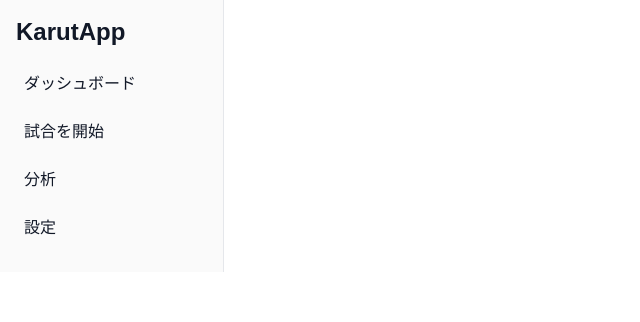
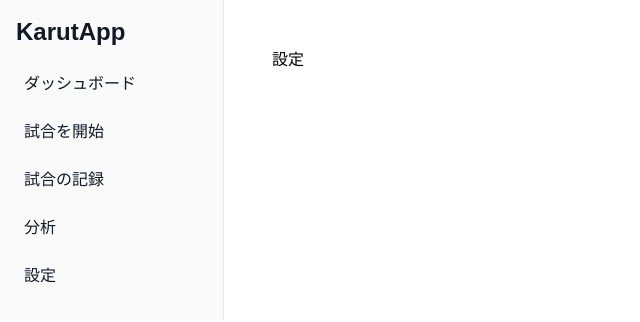
Before and after one commit to Yukkegt/Karutapp, a React app: page /#/settings in a window 1280 px wide. Before the commit this address led to /#/. Shown: the top 322 px of the page, without its empty margins (0-640 px from the left). Built offline with nearby package versions, Linux system fonts and the light colour scheme.

Commit message:
- 未設定だった各ページを追加

```diff
--- a/src/web/App.tsx
+++ b/src/web/App.tsx
@@ -1,27 +1,26 @@
-import { useState } from "react";
-import { BrowserRouter as Router, Route, Routes, BrowserRouter, HashRouter } from 'react-router-dom';
+import { Route, Routes, HashRouter } from 'react-router-dom';
 import "./styles/App.css";
-import Header from "./components/Header";
 import Sidebar from './components/Sidebar';
 import DashboardPage from "./pages/DashboardPage";
 import { CardSelectionPage } from "./pages/CardSelectionPage";
-
+import AnalysisPage from "./pages/AnalysisPage";
+import GameRecordPage from "./pages/GameRecordPage";
+import SettingsPage from "./pages/SettingsPage";
 
 export const App = () => {
-  const [count, setCount] = useState(0);
-
   return (
     <HashRouter basename="/">
       <div className="font-sans">
         <div className="flex h-max">
           <Sidebar />
           <main className="flex-1 space-y-4 p-4">
-          <Routes>
-              <Route path="/dashboard" element={<DashboardPage />} />
-              <Route path="/cardSelection" element={<CardSelectionPage/> } />
-          </Routes>
-
-
+            <Routes>
+                <Route path="/dashboard" element={<DashboardPage />} />
+                <Route path="/cardSelection" element={<CardSelectionPage/> } />
+                <Route path="/gameRecord" element={<GameRecordPage/> } />
+                <Route path="/analysis" element={<AnalysisPage/> } />
+                <Route path="/settings" element={<SettingsPage/> } />
+            </Routes>
           </main>
         </div>
       </div>
--- a/src/web/components/Sidebar.tsx
+++ b/src/web/components/Sidebar.tsx
@@ -9,8 +9,9 @@ const Sidebar: React.FC = () => {
         <ul>
             <MenuItem label="ダッシュボード" href="/dashboard" />
             <MenuItem label="試合を開始" href="/cardSelection" />
-            <MenuItem label="分析" href="#" />
-            <MenuItem label="設定" href="#" />
+            <MenuItem label="試合の記録" href="/gameRecord" />
+            <MenuItem label="分析" href="/analysis" />
+            <MenuItem label="設定" href="/settings" />
         </ul>
       </nav>
     </aside>
--- a/src/web/pages/AnalysisPage.tsx
+++ b/src/web/pages/AnalysisPage.tsx
@@ -0,0 +1,12 @@
+import React from 'react';
+
+const AnalysisPage: React.FC = () => {
+  return (
+    <div className="space-y-4 m-8">
+        <h1>分析</h1>
+
+    </div>
+  );
+};
+
+export default AnalysisPage;
--- a/src/web/pages/GameRecordPage.tsx
+++ b/src/web/pages/GameRecordPage.tsx
@@ -0,0 +1,12 @@
+import React from 'react';
+
+const GameRecordPage: React.FC = () => {
+  return (
+    <div className="space-y-4 m-8">
+        <h1>試合の記録</h1>
+
+    </div>
+  );
+};
+
+export default GameRecordPage;
--- a/src/web/pages/SettingsPage.tsx
+++ b/src/web/pages/SettingsPage.tsx
@@ -0,0 +1,12 @@
+import React from 'react';
+
+const SettingsPage: React.FC = () => {
+  return (
+    <div className="space-y-4 m-8">
+        <h1>設定</h1>
+
+    </div>
+  );
+};
+
+export default SettingsPage;
```
